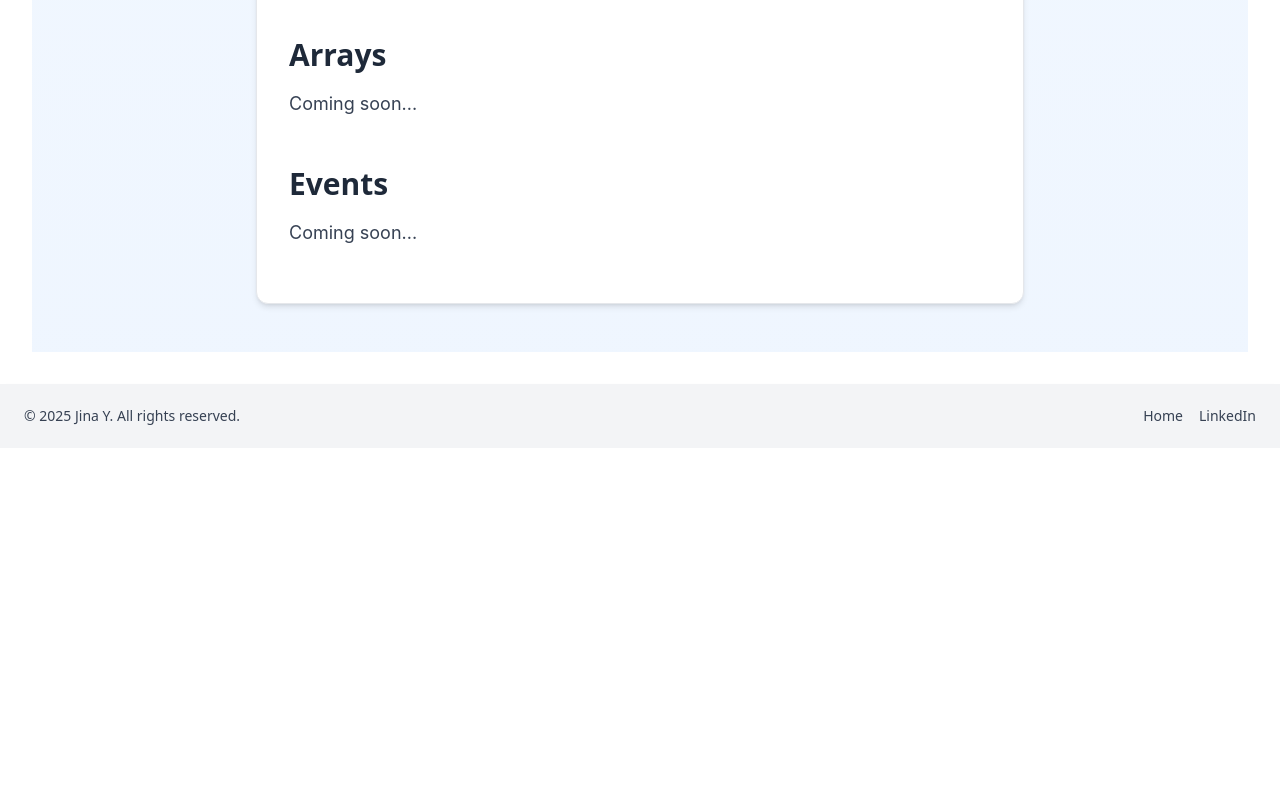
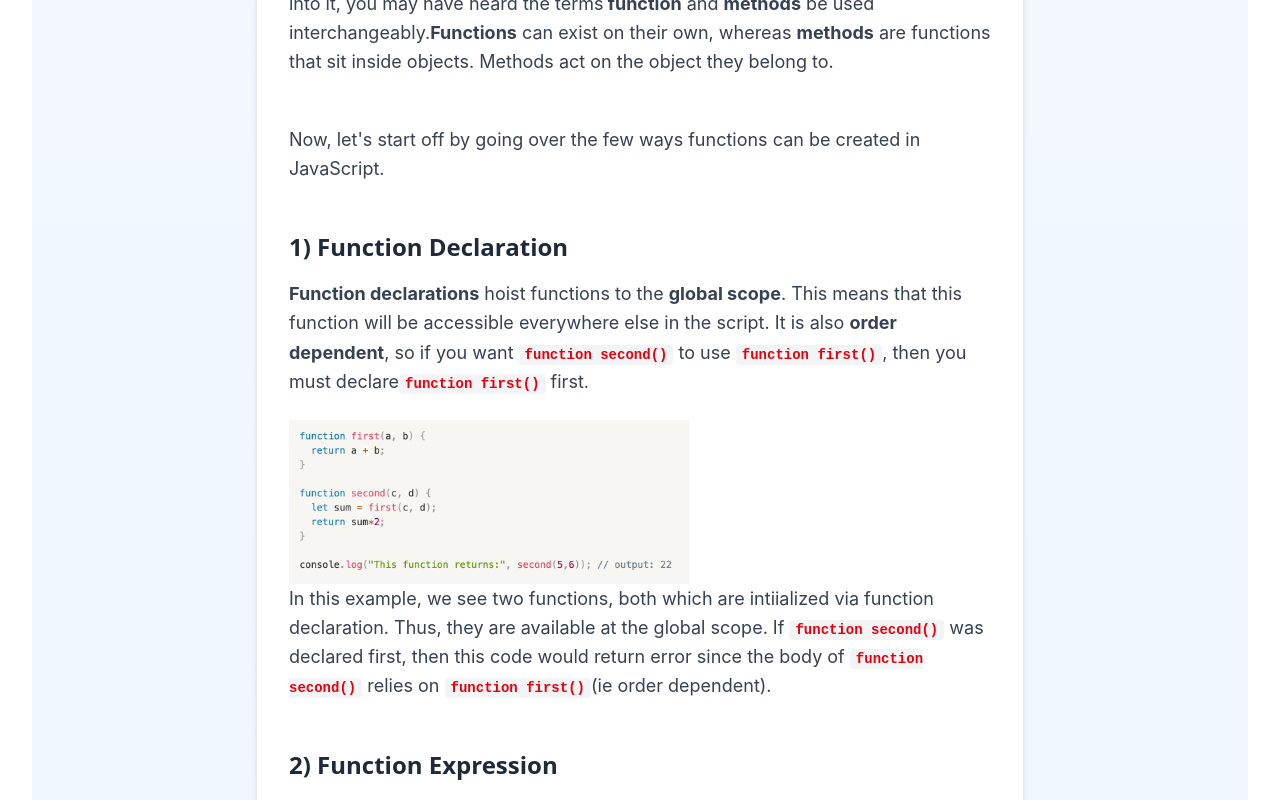
Before and after one commit to popobunns/full-stack-notes, a Next.js app: page /javascript in a window 1280 px wide. Shown: the part 4600-5400 px from the top of the page. Before the commit the page ends 5048 px from the top, so only its background shows below. Built offline with nearby package versions, Linux system fonts and the light colour scheme.

Commit message:
Added function declaration section in JavaScript page

```diff
--- a/src/app/javascript/page.js
+++ b/src/app/javascript/page.js
@@ -150,8 +150,36 @@ export default function Home() {
      {/* Functions*/}
      <h2 className="subheading">Functions</h2>
      <p className="body">
-      Coming soon...
+      Now functions are what give JavaScript the chance to be powerful. Before we get into it, you may have heard the terms
+      <span className="font-bold"> function</span> and <span className="font-bold">methods</span> be used interchangeably.
+      <span className="font-bold">Functions</span> can exist on their own, whereas <span className="font-bold">methods</span> are functions that sit inside objects.
+      Methods act on the object they belong to.
      </p>
+     <br/>
+     <p className="body">Now, let's start off by going over the few ways functions can be created in JavaScript.</p>
+     <h3 className="subsubheading">1)  Function Declaration</h3>
+      <p className="body">
+        <span className="font-bold">Function declarations</span> hoist functions to the <span className="font-bold">global scope</span>.
+        This means that this function will be accessible everywhere else in the script. It is also <span className="font-bold">order dependent</span>,
+        so if you want <code className="inline-code">function second()</code> to use <code className="inline-code">function first()</code>, then you must declare
+        <code className="inline-code">function first()</code> first.
+      </p>
+      <Image
+        src="/images/javascript/function/function-declaration.png"
+        alt="Code block demonstrating function declaration ordering"
+        width={400}
+        height={400}
+      />
+      <p className="body">
+        In this example, we see two functions, both which are intiialized via function declaration. Thus, they are available at the global
+        scope. If <code className="inline-code">function second()</code> was declared first, then this code would return error
+        since the body of  <code className="inline-code">function second()</code> relies on  <code className="inline-code">function first()</code>
+        (ie order dependent).
+      </p>
+
+     <h3 className="subsubheading">2) Function Expression</h3>
+     <h3 className="subsubheading">3) Immediately Invoked Function Expression</h3>
+
 
      {/* Arrays */}
      <h2 className="subheading">Arrays</h2>
```
Also changed, not shown: public/images/javascript/function/function-declaration.png (added).
